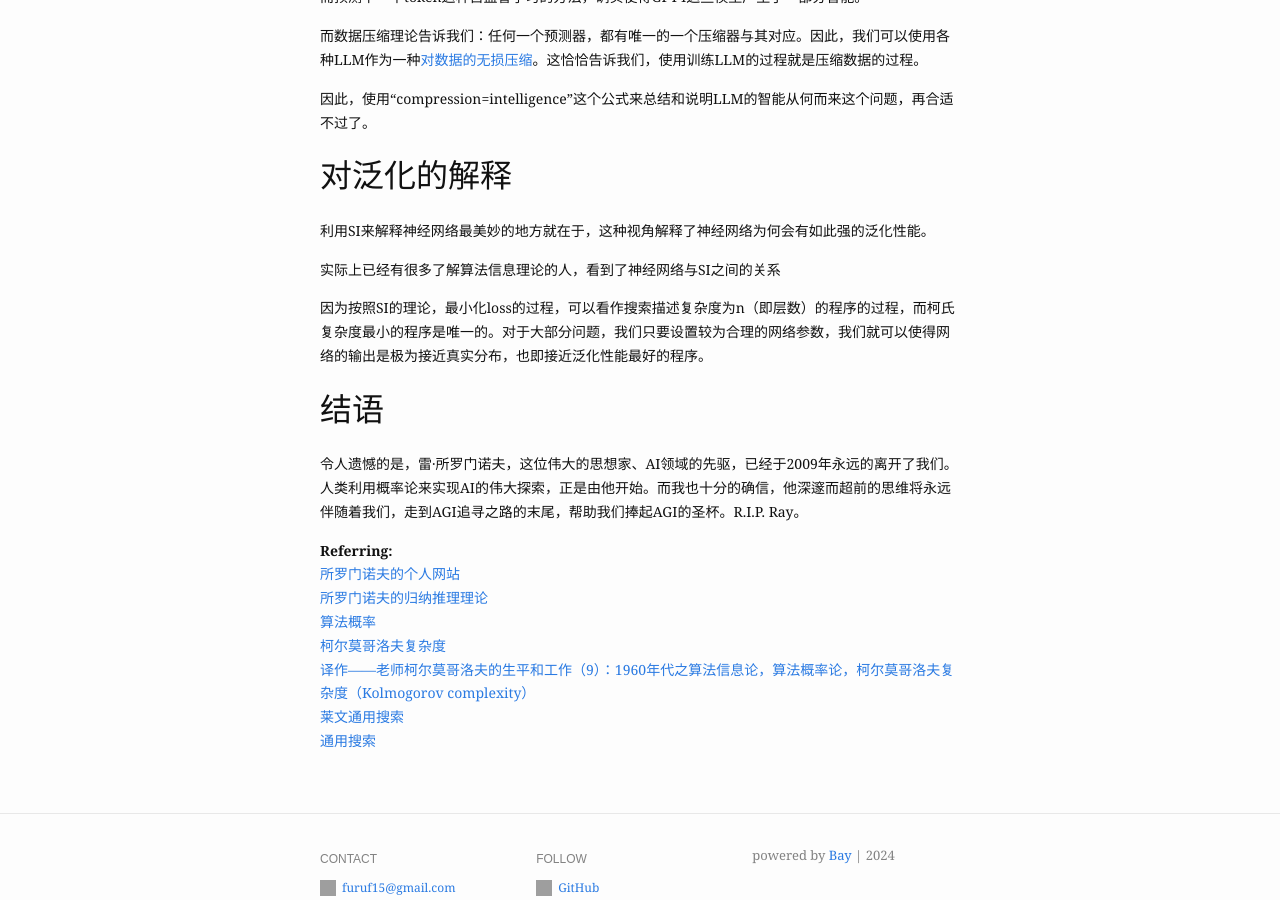
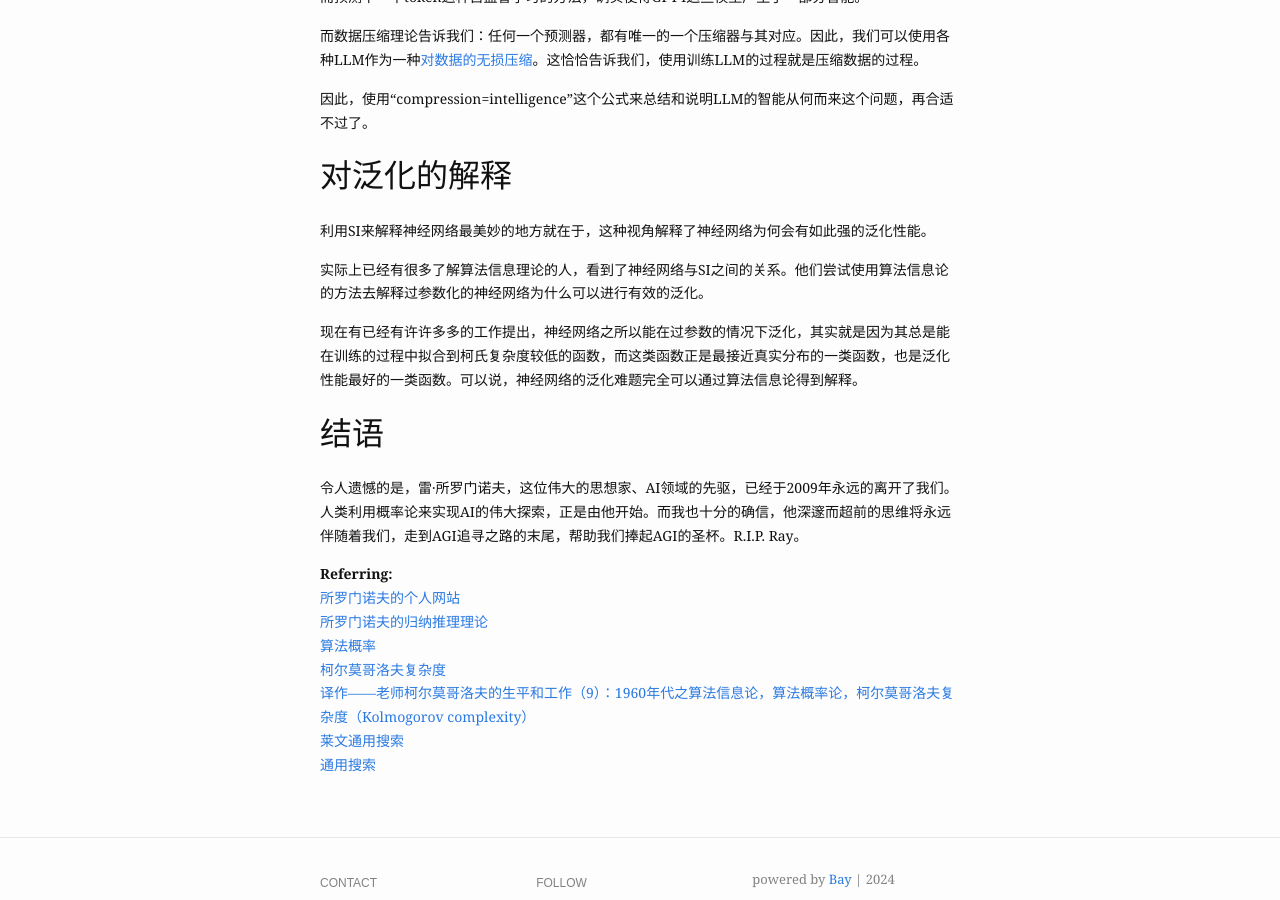
Before and after one commit to FuRuF-11/FuRuF-11.github.io, a Jekyll site: the page built from _posts/2024-01-08-Solomonoff,Kolmogorov_and_Levin_with_Compression,Prediction_and_Search.md, in a window 1280 px wide and 900 px high, scrolled down 3828 px. Built offline with Jekyll 4.4.1, drawn with Linux system fonts in a browser that asks for light colours; a script that is not in the unit is left out.

Commit message:
modified:   _posts/2024-01-08-Solomonoff,Kolmogorov_and_Levin_with_Compression,Prediction_and_Search.md

```diff
--- a/_posts/2024-01-08-Solomonoff,Kolmogorov_and_Levin_with_Compression,Prediction_and_Search.md
+++ b/_posts/2024-01-08-Solomonoff,Kolmogorov_and_Levin_with_Compression,Prediction_and_Search.md
@@ -117,9 +117,9 @@ SI告诉我们，寻找最短的程序，几乎等价于寻找真实分布。
 
 利用SI来解释神经网络最美妙的地方就在于，这种视角解释了神经网络为何会有如此强的泛化性能。
 
-实际上已经有很多了解算法信息理论的人，看到了神经网络与SI之间的关系
+实际上已经有很多了解算法信息理论的人，看到了神经网络与SI之间的关系。他们尝试使用算法信息论的方法去解释过参数化的神经网络为什么可以进行有效的泛化。
 
-因为按照SI的理论，最小化loss的过程，可以看作搜索描述复杂度为n（即层数）的程序的过程，而柯氏复杂度最小的程序是唯一的。对于大部分问题，我们只要设置较为合理的网络参数，我们就可以使得网络的输出是极为接近真实分布，也即接近泛化性能最好的程序。
+现在有已经有许许多多的工作提出，神经网络之所以能在过参数的情况下泛化，其实就是因为其总是能在训练的过程中拟合到柯氏复杂度较低的函数，而这类函数正是最接近真实分布的一类函数，也是泛化性能最好的一类函数。可以说，神经网络的泛化难题完全可以通过算法信息论得到解释。
 
 ## 结语
 
```
